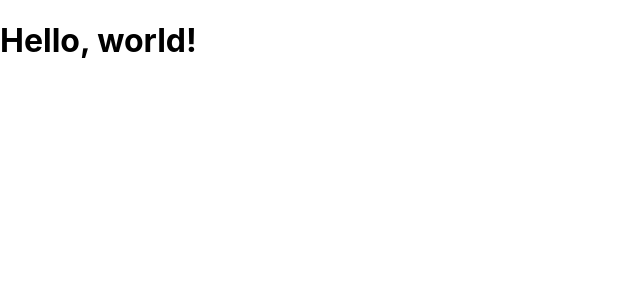
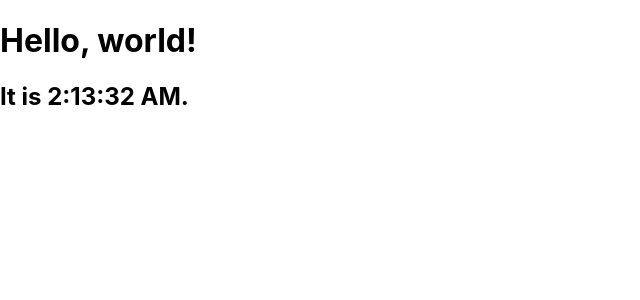
Before and after one commit to tvhfrks12678/react_docs, a React (Create React App) app: page / in a window 1280 px wide. Shown: the top 300 px of the page, without its empty margins (0-640 px from the left). Built offline with nearby package versions, Linux system fonts and the light colour scheme.

Commit message:
要素のレンダー

```diff
--- a/src/index.js
+++ b/src/index.js
@@ -39,14 +39,26 @@
   </div>
 );
 
-ReactDOM.render(
-  elementCreateElement,
-  // element,
-  // <React.StrictMode>
-  //   <App />
-  // </React.StrictMode>,
-  document.getElementById('root')
-);
+// ReactDOM.render(
+//   elementCreateElement,
+//   // element,
+//   // <React.StrictMode>
+//   //   <App />
+//   // </React.StrictMode>,
+//   document.getElementById('root')
+// );
+
+function tick() {
+  const element = (
+    <div>
+      <h1>Hello, world!</h1>
+      <h2>It is {new Date().toLocaleTimeString()}.</h2>
+    </div>
+  );
+  ReactDOM.render(element, document.getElementById('root'));
+}
+
+setInterval(tick, 1000);
 
 // If you want to start measuring performance in your app, pass a function
 // to log results (for example: reportWebVitals(console.log))
```
